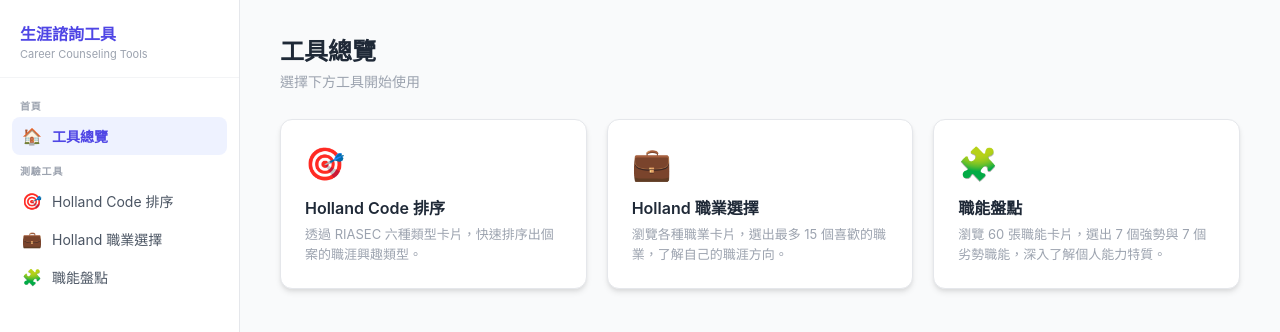
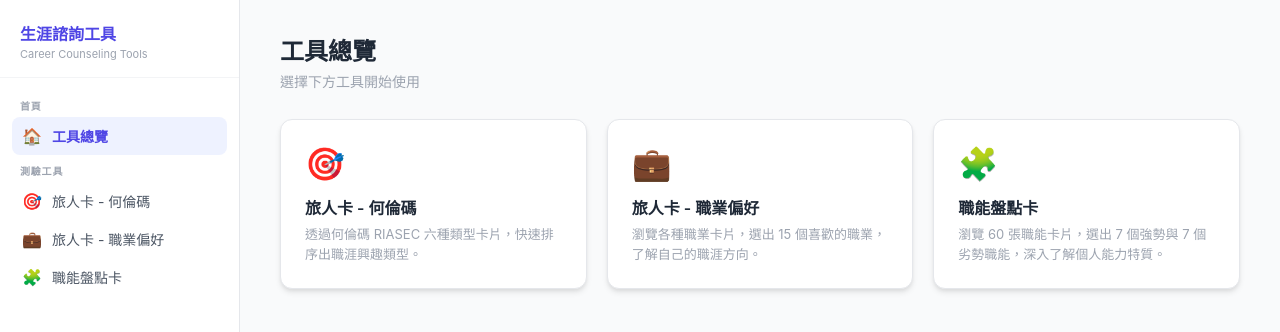
Before and after one commit to tonywang10101/career-cards-basic, a plain HTML site: page index.html in a window 1280 px wide. Shown: the top 332 px of the page. Drawn offline with Linux system fonts and the light colour scheme.

Commit message:
update text description

```diff
--- a/assets/js/nav.js
+++ b/assets/js/nav.js
@@ -17,9 +17,9 @@ const NAV_ITEMS = [
   {
     section: '測驗工具',
     items: [
-      { key: 'holland-basic',       icon: '🎯', label: 'Holland Code 排序',   href: 'holland-basic/index.html' },
-      { key: 'holland-occupations', icon: '💼', label: 'Holland 職業選擇',     href: 'holland-occupations/index.html' },
-      { key: 'inventory',           icon: '🧩', label: '職能盤點',             href: 'inventory/index.html' }
+      { key: 'holland-basic',       icon: '🎯', label: '旅人卡 - 何倫碼',   href: 'holland-basic/index.html' },
+      { key: 'holland-occupations', icon: '💼', label: '旅人卡 - 職業偏好',     href: 'holland-occupations/index.html' },
+      { key: 'inventory',           icon: '🧩', label: '職能盤點卡',             href: 'inventory/index.html' }
     ]
   }
 ];
--- a/index.html
+++ b/index.html
@@ -31,17 +31,17 @@
     <div class="home-grid">
       <a class="tool-card" href="./holland-basic/index.html">
         <div class="tool-card-icon">🎯</div>
-        <h3>Holland Code 排序</h3>
-        <p>透過 RIASEC 六種類型卡片，快速排序出個案的職涯興趣類型。</p>
+        <h3>旅人卡 - 何倫碼</h3>
+        <p>透過何倫碼 RIASEC 六種類型卡片，快速排序出職涯興趣類型。</p>
       </a>
       <a class="tool-card" href="./holland-occupations/index.html">
         <div class="tool-card-icon">💼</div>
-        <h3>Holland 職業選擇</h3>
-        <p>瀏覽各種職業卡片，選出最多 15 個喜歡的職業，了解自己的職涯方向。</p>
+        <h3>旅人卡 - 職業偏好</h3>
+        <p>瀏覽各種職業卡片，選出 15 個喜歡的職業，了解自己的職涯方向。</p>
       </a>
       <a class="tool-card" href="./inventory/index.html">
         <div class="tool-card-icon">🧩</div>
-        <h3>職能盤點</h3>
+        <h3>職能盤點卡</h3>
         <p>瀏覽 60 張職能卡片，選出 7 個強勢與 7 個劣勢職能，深入了解個人能力特質。</p>
       </a>
     </div>
```
Also changed, not shown: holland-basic/index.html (+2 -2 lines), holland-occupations/index.html (+4 -4 lines), inventory/index.html (+6 -5 lines).
